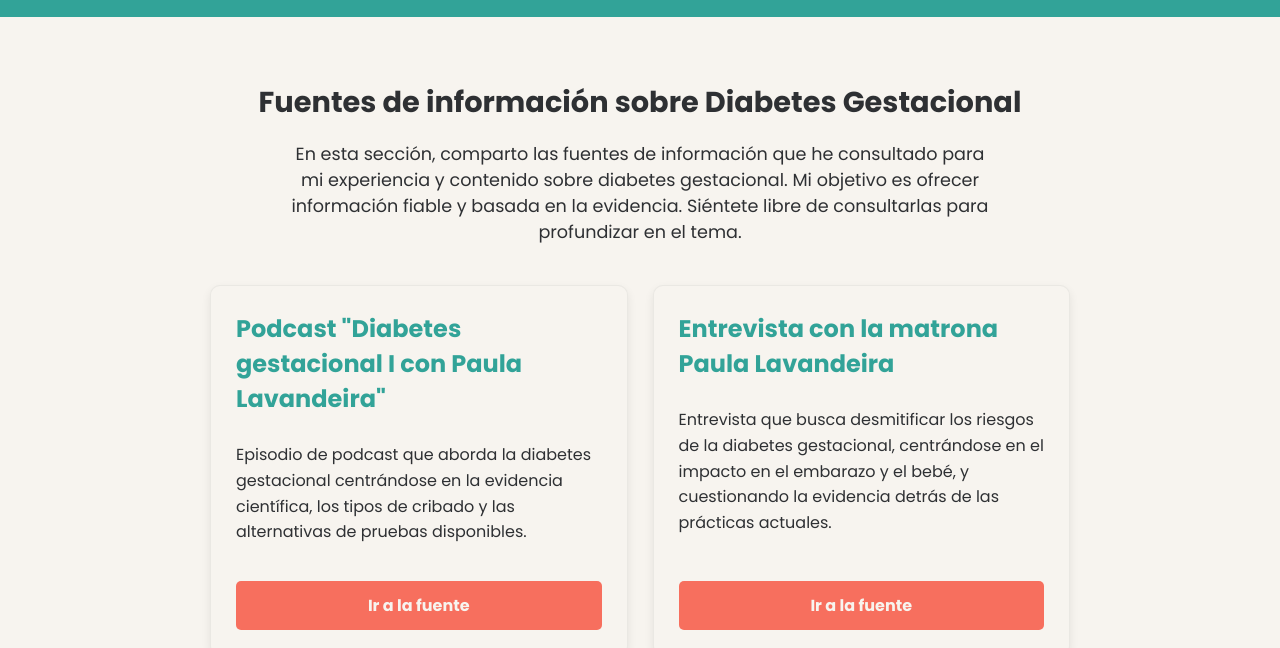
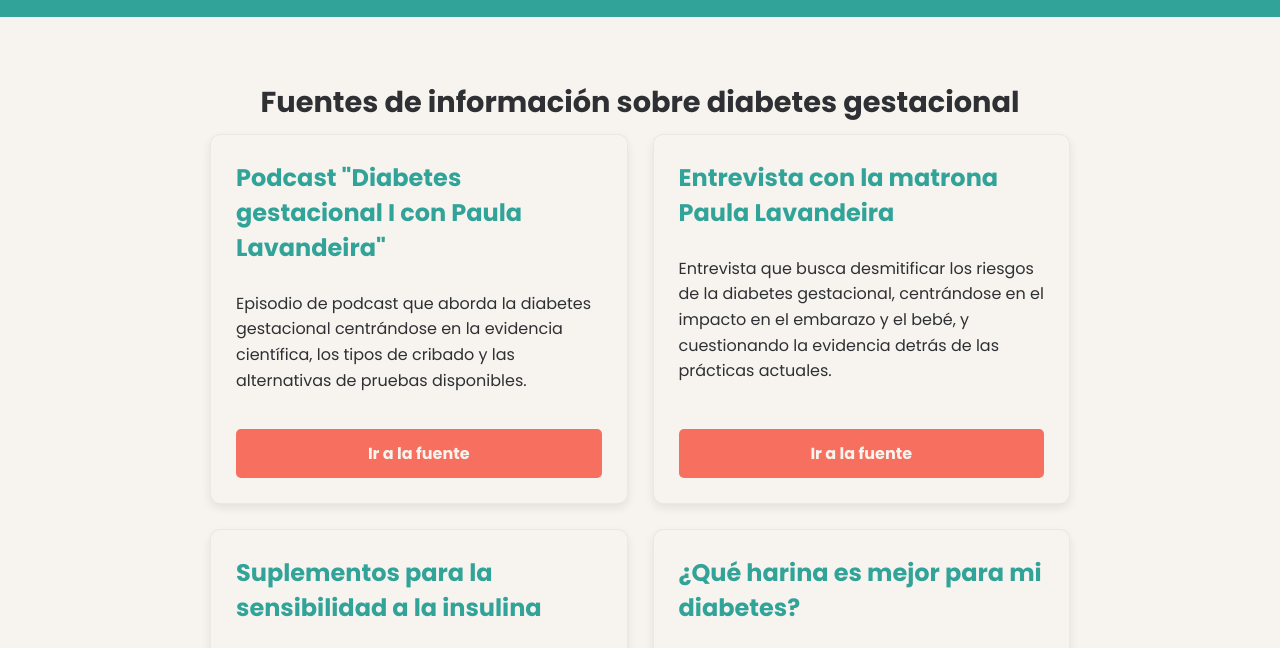
Before and after one commit to Ro008/embarazafit-web, an Astro site: page /fuentes-diabetes-gestacional in a window 1280 px wide. Shown: the part 87-735 px from the top of the page. Built offline with nearby package versions, Linux system fonts and the light colour scheme; Astro itself is replaced by a stand-in of ours; a script that the page names is missing.

Commit message:
improve copy

```diff
--- a/src/pages/fuentes-diabetes-gestacional.astro
+++ b/src/pages/fuentes-diabetes-gestacional.astro
@@ -5,13 +5,8 @@ import Layout from '../layouts/Layout.astro';
 <Layout title="Fuentes Diabetes Gestacional | Embarazafit">
   <section class="fuentes-page">
     <div class="fuentes-content">
-      <h2>Fuentes de información sobre Diabetes Gestacional</h2>
-      <p class="intro-text">
-        En esta sección, comparto las fuentes de información que he consultado
-        para mi experiencia y contenido sobre diabetes gestacional. Mi objetivo
-        es ofrecer información fiable y basada en la evidencia. Siéntete libre
-        de consultarlas para profundizar en el tema.
-      </p>
+      <h2>Fuentes de información sobre diabetes gestacional</h2>
+
       <div class="fuentes-container">
         <div class="fuente-card">
           <h3>Podcast "Diabetes gestacional I con Paula Lavandeira"</h3>
@@ -92,16 +87,6 @@ import Layout from '../layouts/Layout.astro';
     margin-bottom: 10px;
   }
 
-  .intro-text {
-    text-align: center;
-    font-size: 1.1em;
-    color: var(--dark-charcoal);
-    margin-bottom: 40px;
-    max-width: 700px;
-    margin-left: auto;
-    margin-right: auto;
-  }
-
   .fuentes-container {
     display: grid;
     grid-template-columns: repeat(auto-fit, minmax(300px, 1fr));
```
